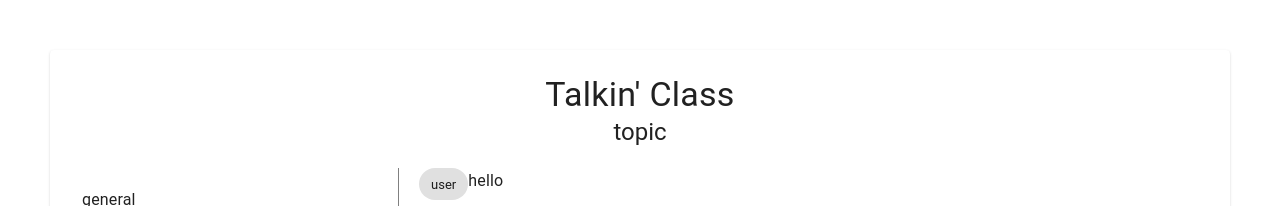
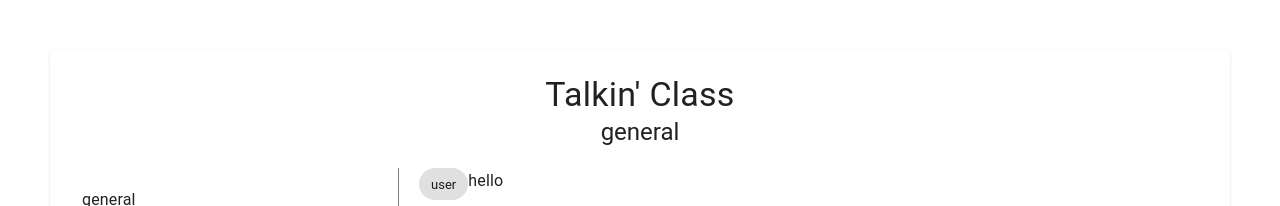
Before and after one commit to andylushman/talkin-class, a React (Create React App) app: page / in a window 1280 px wide. Shown: the top 206 px of the page. Built offline with nearby package versions, Linux system fonts and the light colour scheme.

Commit message:
added ability to chagne topic header

```diff
--- a/src/Dashboard.js
+++ b/src/Dashboard.js
@@ -44,6 +44,8 @@ export default function Dashboard() {
   const [allChats] = React.useContext(CTX);
   const topics = Object.keys(allChats);
 
+  //Local State
+  const [activeTopic, changeActiveTopic] = React.useState(topics[0]);
   const [textValue, changeTextValue] = React.useState('');
   return (
     <div>
@@ -53,13 +55,17 @@ export default function Dashboard() {
         </Typography>
 
         <Typography variant="h5" component="h5">
-          topic
+          {activeTopic}
         </Typography>
         <div className={classes.flex}>
           <div className={classes.topicsWindow}>
             <List>
               {topics.map(topic => (
-                <ListItem key={topic} button>
+                <ListItem
+                  onClick={e => changeActiveTopic(e.target.innerText)}
+                  key={topic}
+                  button
+                >
                   <ListItemText primary={topic} />
                 </ListItem>
               ))}
```
